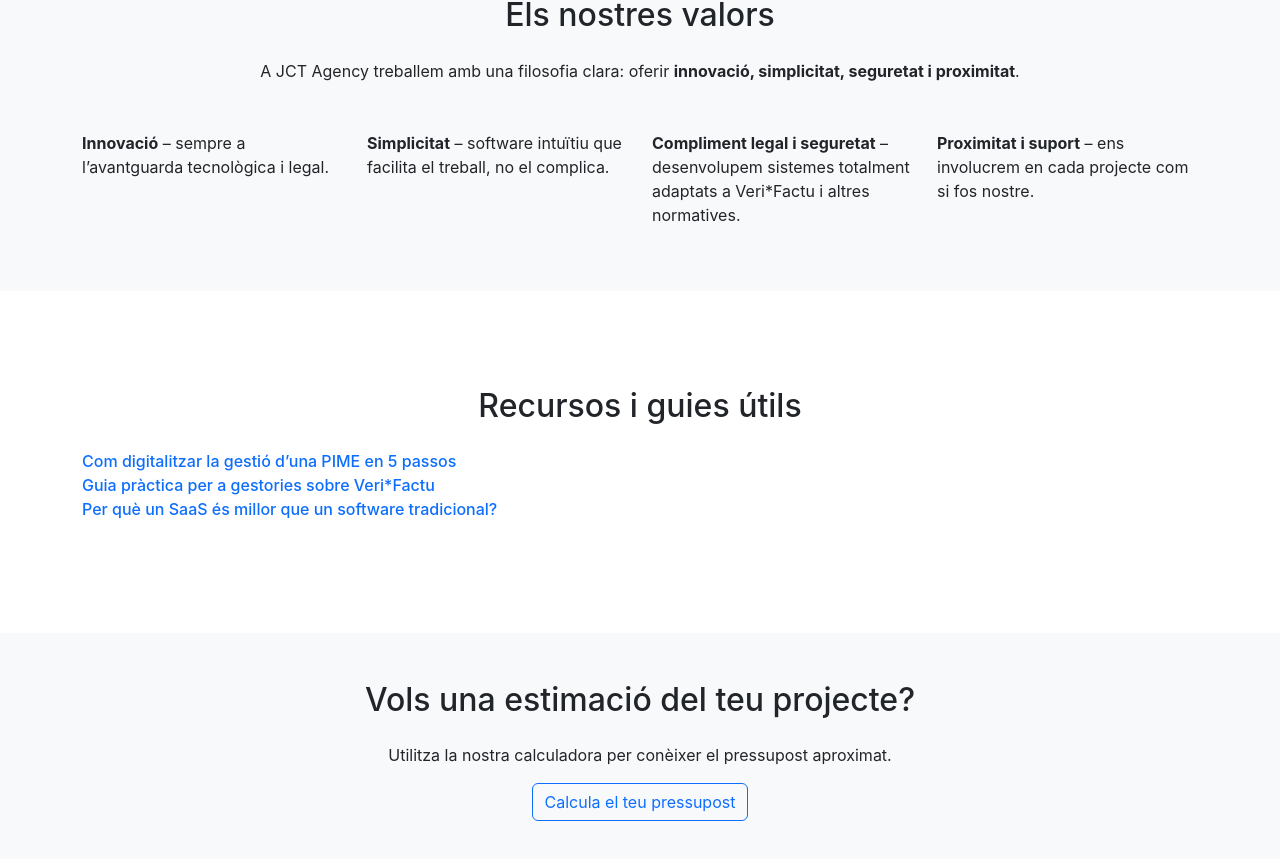
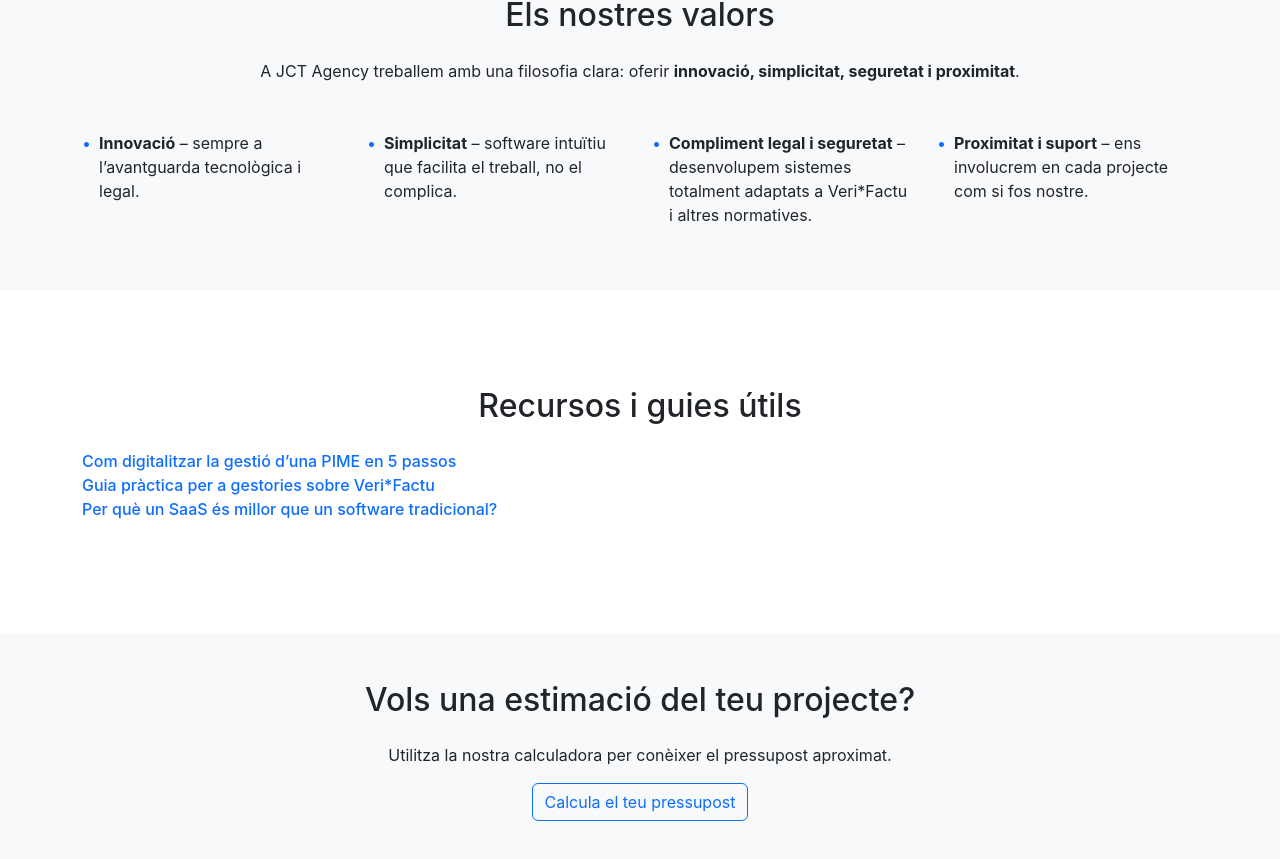
Before and after one commit to joanchorto1/web-jct-agency, a React (Create React App) app: page / in a window 1280 px wide. Shown: the part 3591-4450 px from the top of the page. Built offline with nearby package versions, Linux system fonts and the light colour scheme.

Commit message:
feat: highlight lists in home and avero

```diff
--- a/src/components/components/avero.js
+++ b/src/components/components/avero.js
@@ -61,7 +61,7 @@
               <div className="p-4 border-top border-4 border-avero text-center">
                 <img src={facturacioImg} alt="Facturació" style={{ width: '60px' }} className="mb-3" />
                 <h3>Facturació</h3>
-                <ul className="list-unstyled feature-list mb-0 mt-3 text-start">
+                <ul className="feature-list mb-0 mt-3 text-start">
                   <li className="mb-2">Factures electròniques (creació, enviament, rectificatives, simplificades).</li>
                   <li className="mb-2">Gestió de pressupostos i albarans, conversió en factura amb un clic.</li>
                   <li className="mb-2">Control de clients i proveïdors amb historial complet.</li>
@@ -77,7 +77,7 @@
               <div className="p-4 border-top border-4 border-avero text-center">
                 <img src={utilitatsImg} alt="Utilitats premium" style={{ width: '60px' }} className="mb-3" />
                 <h3>Utilitats premium</h3>
-                <ul className="list-unstyled feature-list mb-0 mt-3 text-start">
+                <ul className="feature-list mb-0 mt-3 text-start">
                   <li className="mb-2">Quadres de comandament i informes: ingressos, despeses, beneficis, IVA.</li>
                   <li className="mb-2">Gestió multiempresa i multiusuari amb rols i permisos.</li>
                   <li className="mb-2">Integració amb Stripe i passarel·les de pagament.</li>
@@ -91,7 +91,7 @@
               <div className="p-4 border-top border-4 border-avero text-center">
                 <img src={aeatImg} alt="AEAT" style={{ width: '60px' }} className="mb-3" />
                 <h3>AEAT</h3>
-                <ul className="list-unstyled feature-list mb-0 mt-3 text-start">
+                <ul className="feature-list mb-0 mt-3 text-start">
                   <li className="mb-2">Enviament automàtic a l’AEAT en temps real (modalitat Veri*Factu).</li>
                   <li className="mb-2">Còpies de seguretat i conservació de registres (complint el RRSIF).</li>
                   <li className="mb-0">Generació de codi QR tributari a les factures.</li>
--- a/src/components/components/home.js
+++ b/src/components/components/home.js
@@ -340,17 +340,29 @@
               A JCT Agency treballem amb una filosofia clara: oferir <strong>innovació, simplicitat, seguretat i proximitat</strong>.
             </p>
             <ul className="list-unstyled row g-4 mt-4">
-              <li className="col-md-3">
-                <strong>Innovació</strong> – sempre a l’avantguarda tecnològica i legal.
+              <li className="col-md-3 d-flex align-items-start">
+                <span className="text-primary me-2">•</span>
+                <span>
+                  <strong>Innovació</strong> – sempre a l’avantguarda tecnològica i legal.
+                </span>
               </li>
-              <li className="col-md-3">
-                <strong>Simplicitat</strong> – software intuïtiu que facilita el treball, no el complica.
+              <li className="col-md-3 d-flex align-items-start">
+                <span className="text-primary me-2">•</span>
+                <span>
+                  <strong>Simplicitat</strong> – software intuïtiu que facilita el treball, no el complica.
+                </span>
               </li>
-              <li className="col-md-3">
-                <strong>Compliment legal i seguretat</strong> – desenvolupem sistemes totalment adaptats a Veri*Factu i altres normatives.
+              <li className="col-md-3 d-flex align-items-start">
+                <span className="text-primary me-2">•</span>
+                <span>
+                  <strong>Compliment legal i seguretat</strong> – desenvolupem sistemes totalment adaptats a Veri*Factu i altres normatives.
+                </span>
               </li>
-              <li className="col-md-3">
-                <strong>Proximitat i suport</strong> – ens involucrem en cada projecte com si fos nostre.
+              <li className="col-md-3 d-flex align-items-start">
+                <span className="text-primary me-2">•</span>
+                <span>
+                  <strong>Proximitat i suport</strong> – ens involucrem en cada projecte com si fos nostre.
+                </span>
               </li>
             </ul>
           </div>
```
